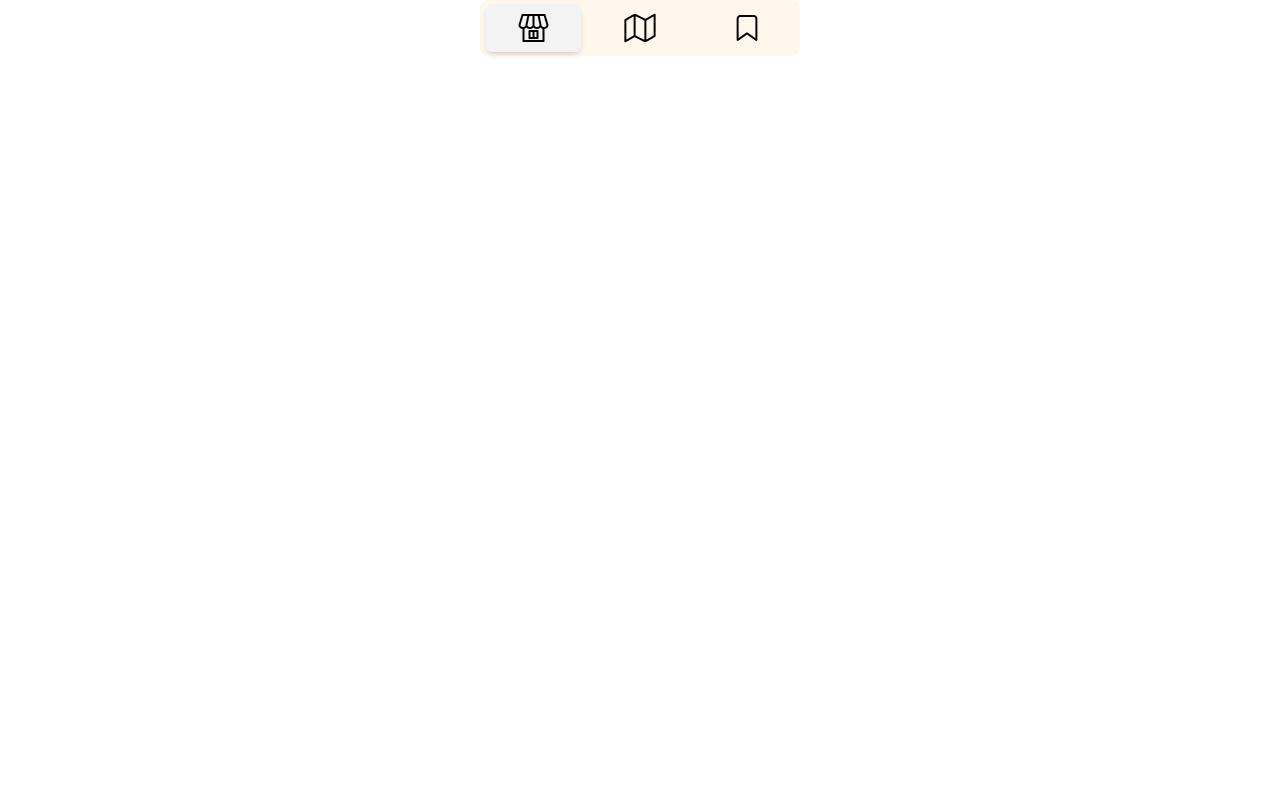
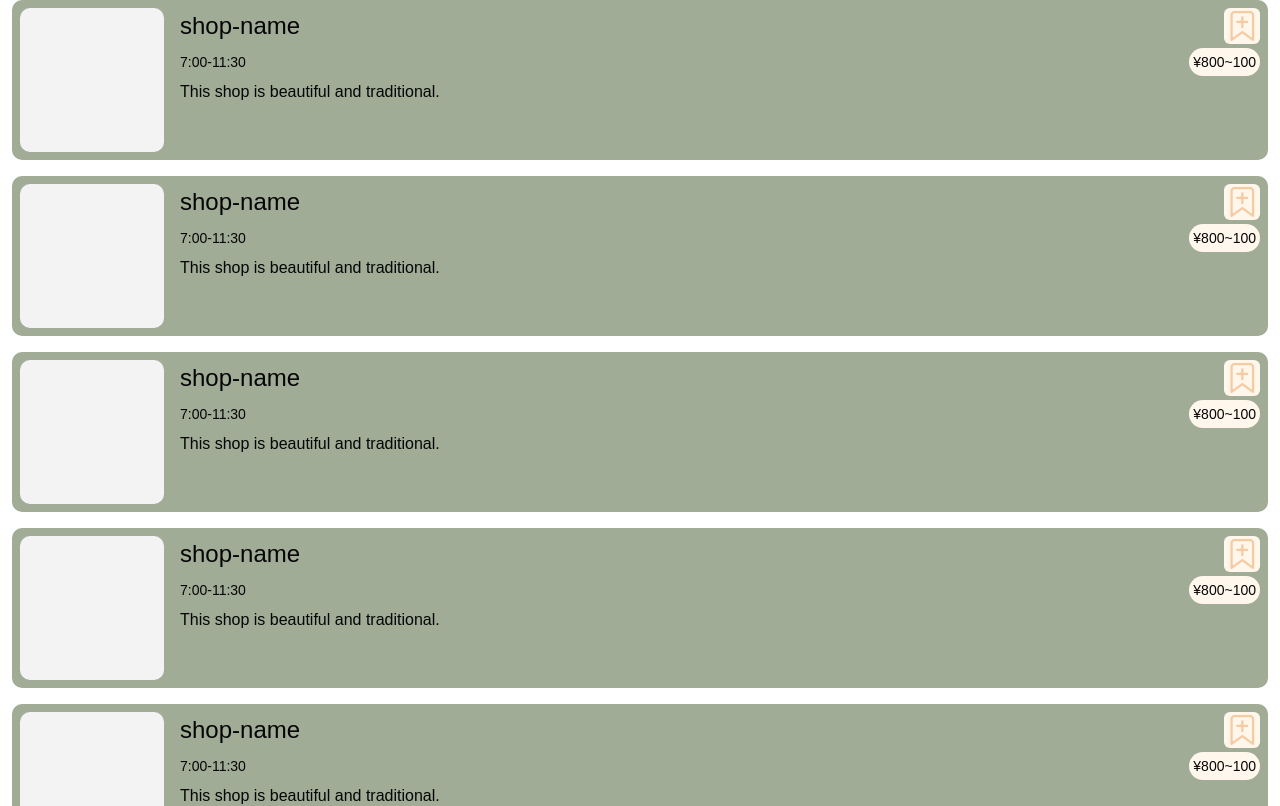
Before and after one commit to vantan-production/25AutumnTechJam, a Next.js app in the folder front/: page /test in a window 1280 px wide. Shown: the top 806 px of the page. Built offline with nearby package versions, Linux system fonts and the light colour scheme; a web font is replaced by a local one.

Commit message:
add リスト配置　マップ関数使用

```diff
--- a/front/src/app/test/page.tsx
+++ b/front/src/app/test/page.tsx
@@ -1,11 +1,11 @@
 
 
-import TabBar from "../../../components/layout/navbar";
+import Page from "../top-page/page";
 
 export default function TestPage() {
   return (
     <div>
-      <TabBar />
+      <Page />
     </div>
   );
 }
--- /dev/null
+++ b/front/src/app/top-page/page.tsx
@@ -0,0 +1,27 @@
+import { Card } from "../../../components/features/card";
+
+export default function TopPage() {
+    const items = [
+        {
+        shopName: "shop-name",
+        businessHours: "7:00-11:30",
+        parse: "¥800~100",
+        explanation: "This shop is beautiful and traditional."
+        },
+    ];
+
+    const repeatedItems = Array.from({ length: 10 }, () => items[0]);
+    return (
+        <div className="space-y-4">
+        {repeatedItems.map((item, index) => (
+            <Card
+            key={index}
+            shopName={item.shopName}
+            businessHours={item.businessHours}
+            parse={item.parse}
+            explanation={item.explanation}
+            />
+        ))}
+        </div>
+    );
+}
```
